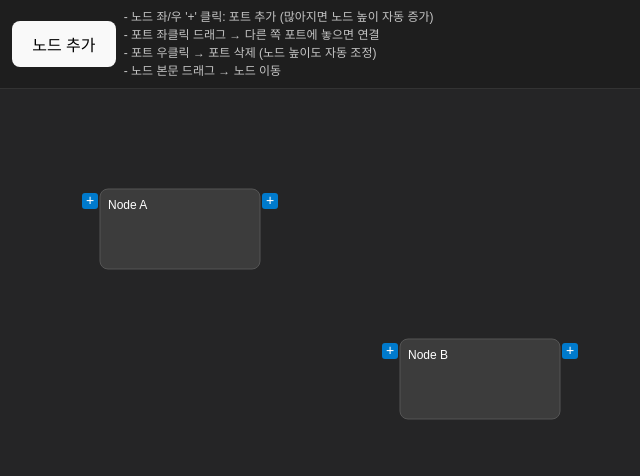
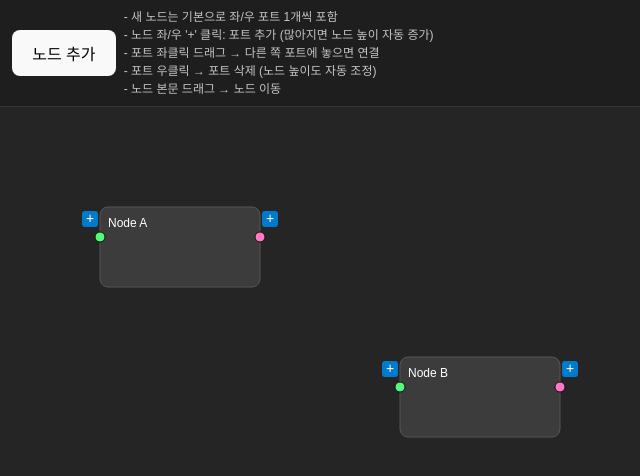
Before and after one commit to mike-kang/vnode_editor, a React (Vite) app: page / in a window 1280 px wide. Shown: the top 476 px of the page, without its empty margins (0-640 px from the left). Built offline with nearby package versions, Linux system fonts and the light colour scheme.

Commit message:
add default points

```diff
--- a/src/NodeEditor.jsx
+++ b/src/NodeEditor.jsx
@@ -10,7 +10,7 @@ const genNodeId = createIdGenerator("node");
 const genPortId = createIdGenerator("port");
 const genEdgeId = createIdGenerator("edge");
 
-// 포트 간 간격, 타이틀 영역, 최소 높이 등 상수
+// ---- 레이아웃 상수들 ----
 const PORT_SPACING = 20;
 const PORT_START_OFFSET_Y = 30; // node.y 에서 포트 시작 offset
 const PORT_BOTTOM_MARGIN = 20;
@@ -21,41 +21,61 @@ function calcNodeHeight(inputCount, outputCount) {
   const maxPorts = Math.max(inputCount, outputCount);
   if (maxPorts <= 0) return NODE_MIN_HEIGHT;
 
-  // 마지막 포트까지 들어갈 수 있는 높이 계산
-  // y = PORT_START_OFFSET_Y + (maxPorts - 1) * PORT_SPACING
-  // 여기에 아래쪽 여유 margin 추가
   const needed =
     PORT_START_OFFSET_Y + (maxPorts - 1) * PORT_SPACING + PORT_BOTTOM_MARGIN;
 
   return Math.max(NODE_MIN_HEIGHT, needed);
 }
 
-export default function NodeEditor() {
-  // ---------------- 상태 ----------------
-  const [nodes, setNodes] = useState(() => [
+// ---- 초기 노드/포트 데이터 생성 (각 노드에 left/right 포트 1개씩) ----
+const initialData = (() => {
+  const n1Id = genNodeId();
+  const n2Id = genNodeId();
+
+  const p1L = genPortId();
+  const p1R = genPortId();
+  const p2L = genPortId();
+  const p2R = genPortId();
+
+  const h = calcNodeHeight(1, 1);
+
+  const nodes = [
     {
-      id: genNodeId(),
+      id: n1Id,
       x: 100,
       y: 100,
       width: 160,
-      height: NODE_MIN_HEIGHT,
+      height: h,
       title: "Node A",
-      inputs: [], // portId 배열
-      outputs: [],
+      inputs: [p1L],
+      outputs: [p1R],
     },
     {
-      id: genNodeId(),
+      id: n2Id,
       x: 400,
       y: 250,
       width: 160,
-      height: NODE_MIN_HEIGHT,
+      height: h,
       title: "Node B",
-      inputs: [],
-      outputs: [],
+      inputs: [p2L],
+      outputs: [p2R],
     },
-  ]);
+  ];
 
-  const [ports, setPorts] = useState([]); // { id, nodeId, side }
+  const ports = [
+    { id: p1L, nodeId: n1Id, side: "left" },
+    { id: p1R, nodeId: n1Id, side: "right" },
+    { id: p2L, nodeId: n2Id, side: "left" },
+    { id: p2R, nodeId: n2Id, side: "right" },
+  ];
+
+  return { nodes, ports };
+})();
+
+export default function NodeEditor() {
+  // ---------------- 상태 ----------------
+  const [nodes, setNodes] = useState(() => initialData.nodes);
+  const [ports, setPorts] = useState(() => initialData.ports);
   const [edges, setEdges] = useState([]); // { id, fromPortId, toPortId }
 
   const [draggingConnection, setDraggingConnection] = useState(null);
@@ -185,7 +205,7 @@ export default function NodeEditor() {
     // 같은 방향끼리 연결 금지
     if (from.side === to.side) return;
 
-    // 이미 연결되어 있으면 스킵
+    // 이미 존재하는지 확인
     const exists = edges.some(
       (e) =>
         (e.fromPortId === fromPortId && e.toPortId === toPortId) ||
@@ -302,18 +322,29 @@ export default function NodeEditor() {
 
   // ---------------- 노드 추가 ----------------
   function handleAddNode() {
+    const nodeId = genNodeId();
+    const leftPortId = genPortId();
+    const rightPortId = genPortId();
+    const height = calcNodeHeight(1, 1);
+
     setNodes((prev) => [
       ...prev,
       {
-        id: genNodeId(),
+        id: nodeId,
         x: 250,
         y: 400,
         width: 160,
-        height: NODE_MIN_HEIGHT,
+        height,
         title: "New Node",
-        inputs: [],
-        outputs: [],
+        inputs: [leftPortId],
+        outputs: [rightPortId],
       },
+    ]);
+
+    setPorts((prev) => [
+      ...prev,
+      { id: leftPortId, nodeId, side: "left" },
+      { id: rightPortId, nodeId, side: "right" },
     ]);
   }
 
@@ -341,6 +372,7 @@ export default function NodeEditor() {
       >
         <button onClick={handleAddNode}>노드 추가</button>
         <span style={{ fontSize: 12, opacity: 0.8 }}>
+          - 새 노드는 기본으로 좌/우 포트 1개씩 포함<br />
           - 노드 좌/우 '+' 클릭: 포트 추가 (많아지면 노드 높이 자동 증가)<br />
           - 포트 좌클릭 드래그 → 다른 쪽 포트에 놓으면 연결<br />
           - 포트 우클릭 → 포트 삭제 (노드 높이도 자동 조정)<br />
@@ -385,7 +417,7 @@ export default function NodeEditor() {
               {node.title}
             </text>
 
-            {/* 왼쪽 + 버튼 */}
+            {/* 왼쪽 + 버튼 - 노드 상단 */}
             <g
               onClick={() => addPort(node.id, "left")}
               onMouseDown={(e) => e.stopPropagation()}
@@ -412,7 +444,7 @@ export default function NodeEditor() {
               </text>
             </g>
 
-            {/* 오른쪽 + 버튼 */}
+            {/* 오른쪽 + 버튼 - 노드 상단 */}
             <g
               onClick={() => addPort(node.id, "right")}
               onMouseDown={(e) => e.stopPropagation()}
@@ -485,7 +517,7 @@ export default function NodeEditor() {
           </g>
         ))}
 
-        {/* 엣지(선) – 노드 위 레이어에, 이벤트는 투명 처리 */}
+        {/* 엣지(선) – 노드 위 레이어, 이벤트는 투명 처리 */}
         {edges.map((edge) => {
           const from = getPortById(edge.fromPortId);
           const to = getPortById(edge.toPortId);
```
